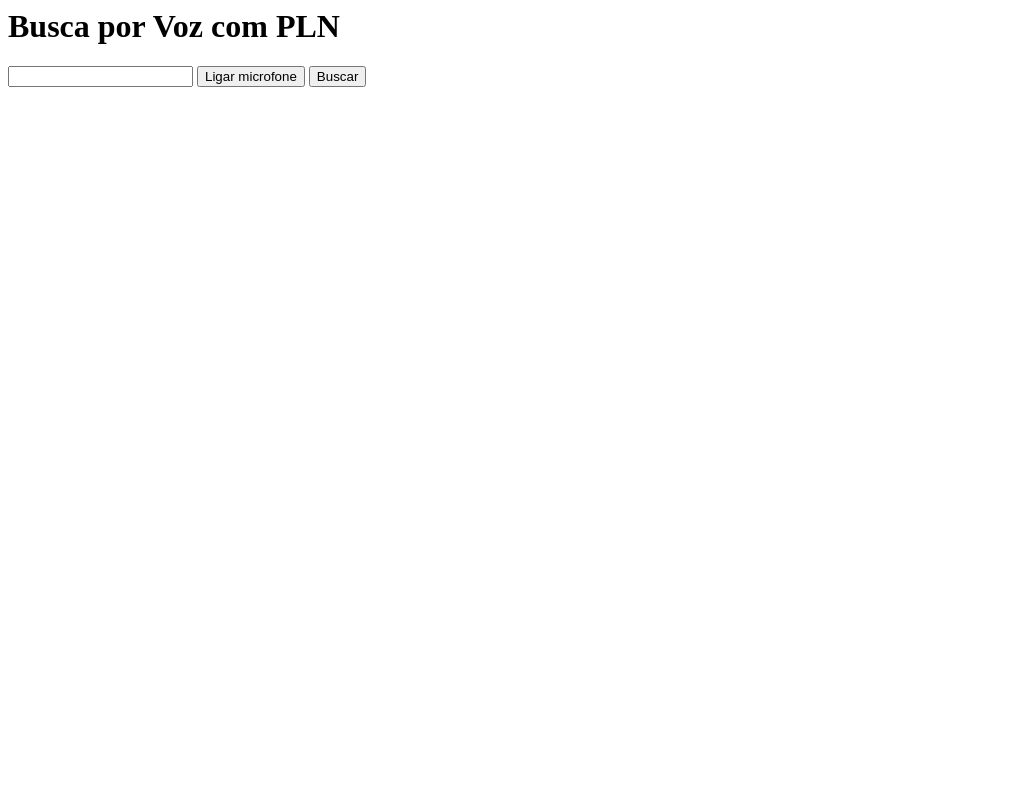
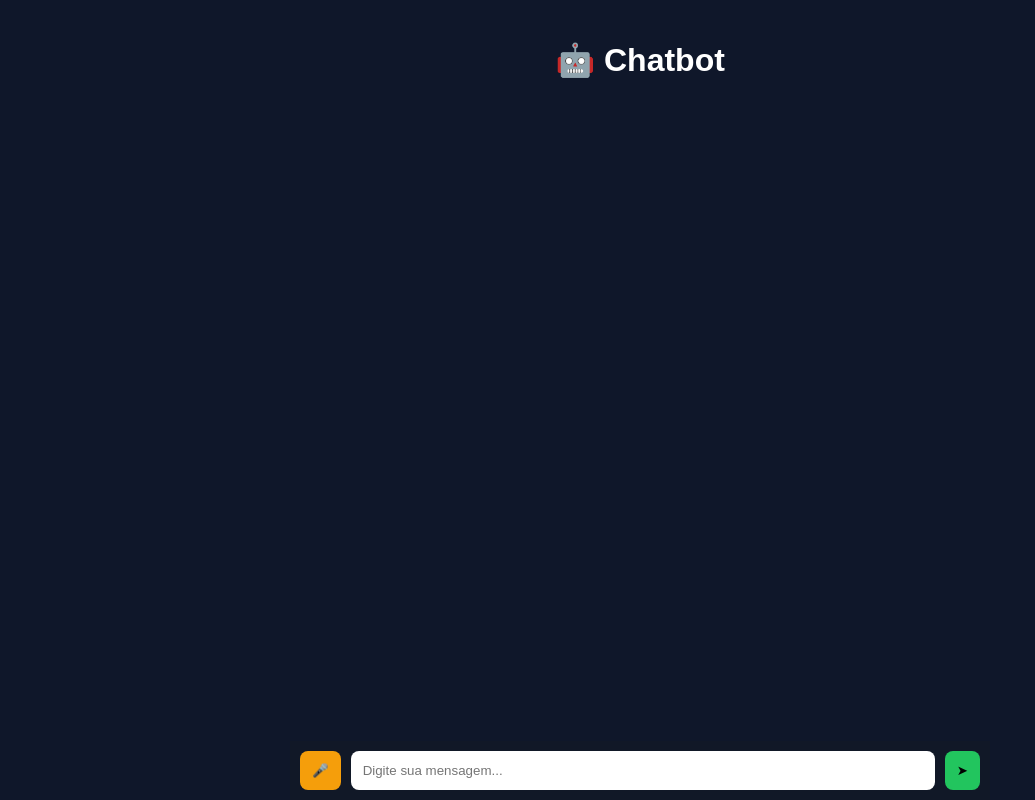
Before and after one commit to garibaldii/entrega-pln, a website: page voice_search_pln/public/index.html in a window 1280 px wide. Shown: the whole page, without its empty margins (0-1035 px from the left). Drawn offline with Linux system fonts and the light colour scheme.

Commit message:
feat: add ui

```diff
--- a/voice_search_pln/public/index.html
+++ b/voice_search_pln/public/index.html
@@ -1,11 +1,36 @@
-<h1>Busca por Voz com PLN</h1>
+<!DOCTYPE html>
+<html lang="pt-br">
 
-<input type="text" id="input">
+<head>
+    <meta charset="UTF-8" />
+    <meta name="viewport" content="width=device-width, initial-scale=1.0" />
+    <title>Chatbot PLN</title>
+    <link rel="stylesheet" href="style.css">
+</head>
 
-<button onclick="startVoice()">Ligar microfone</button>
+<body>
 
-<button onclick="search()">Buscar</button>
+    <div class="container">
 
-<pre id="result"></pre>
+        <header>
+            <h1>🤖 Chatbot</h1>
+        </header>
 
-<script src="script.js"></script>
+        <div id="chat"></div>
+
+        <div class="input-area">
+
+            <button class="mic" onclick="startVoice()">🎤</button>
+
+            <input type="text" id="input" placeholder="Digite sua mensagem..." />
+
+            <button class="send" onclick="sendMessage()">➤</button>
+
+        </div>
+
+    </div>
+
+    <script src="script.js"></script>
+</body>
+
+</html>
--- a/voice_search_pln/public/script.js
+++ b/voice_search_pln/public/script.js
@@ -13,12 +13,31 @@ function startVoice(){
     }
 }
 
-async function search(){
-    const text = document.getElementById("input").value
+async function sendMessage() {
+    const input = document.getElementById("input");
+    const text = input.value.trim();
 
-    const res = await fetch(`/api/search?q=${text}`)
+    if (!text) return;
 
-    const data = await res.json()
+    addMessage(text, "user");
+    input.value = "";
 
-    document.getElementById("result").textContent = JSON.stringify(data, null, 2)
+    const res = await fetch(`/api/search?q=${encodeURIComponent(text)}`);
+    const data = await res.json();
+
+    // ajuste aqui dependendo do seu backend
+    const answer = data.response || JSON.stringify(data);
+
+    addMessage(answer, "bot");
 }
+
+function addMessage(text, type) {
+    const chat = document.getElementById("chat");
+
+    const msg = document.createElement("div");
+    msg.classList.add("msg", type);
+    msg.innerText = text;
+
+    chat.appendChild(msg);
+    chat.scrollTop = chat.scrollHeight;
+}
--- /dev/null
+++ b/voice_search_pln/public/style.css
@@ -0,0 +1,75 @@
+body {
+  margin: 0;
+  font-family: Arial, sans-serif;
+  background: #0f172a;
+  color: white;
+}
+
+.container {
+  max-width: 700px;
+  margin: 0 auto;
+  height: 100vh;
+  display: flex;
+  flex-direction: column;
+}
+
+header {
+  text-align: center;
+  padding: 20px;
+}
+
+#chat {
+  flex: 1;
+  overflow-y: auto;
+  padding: 20px;
+  display: flex;
+  flex-direction: column;
+  gap: 10px;
+}
+
+.msg {
+  padding: 10px 14px;
+  border-radius: 10px;
+  max-width: 70%;
+  word-wrap: break-word;
+}
+
+.user {
+  background: #2563eb;
+  align-self: flex-end;
+}
+
+.bot {
+  background: #1e293b;
+  align-self: flex-start;
+}
+
+.input-area {
+  display: flex;
+  padding: 10px;
+  gap: 10px;
+  background: #111827;
+}
+
+input {
+  flex: 1;
+  padding: 12px;
+  border-radius: 8px;
+  border: none;
+  outline: none;
+}
+
+button {
+  border: none;
+  padding: 12px;
+  border-radius: 8px;
+  cursor: pointer;
+}
+
+.mic {
+  background: #f59e0b;
+}
+
+.send {
+  background: #22c55e;
+}
```
Also changed, not shown: 1 other file.
